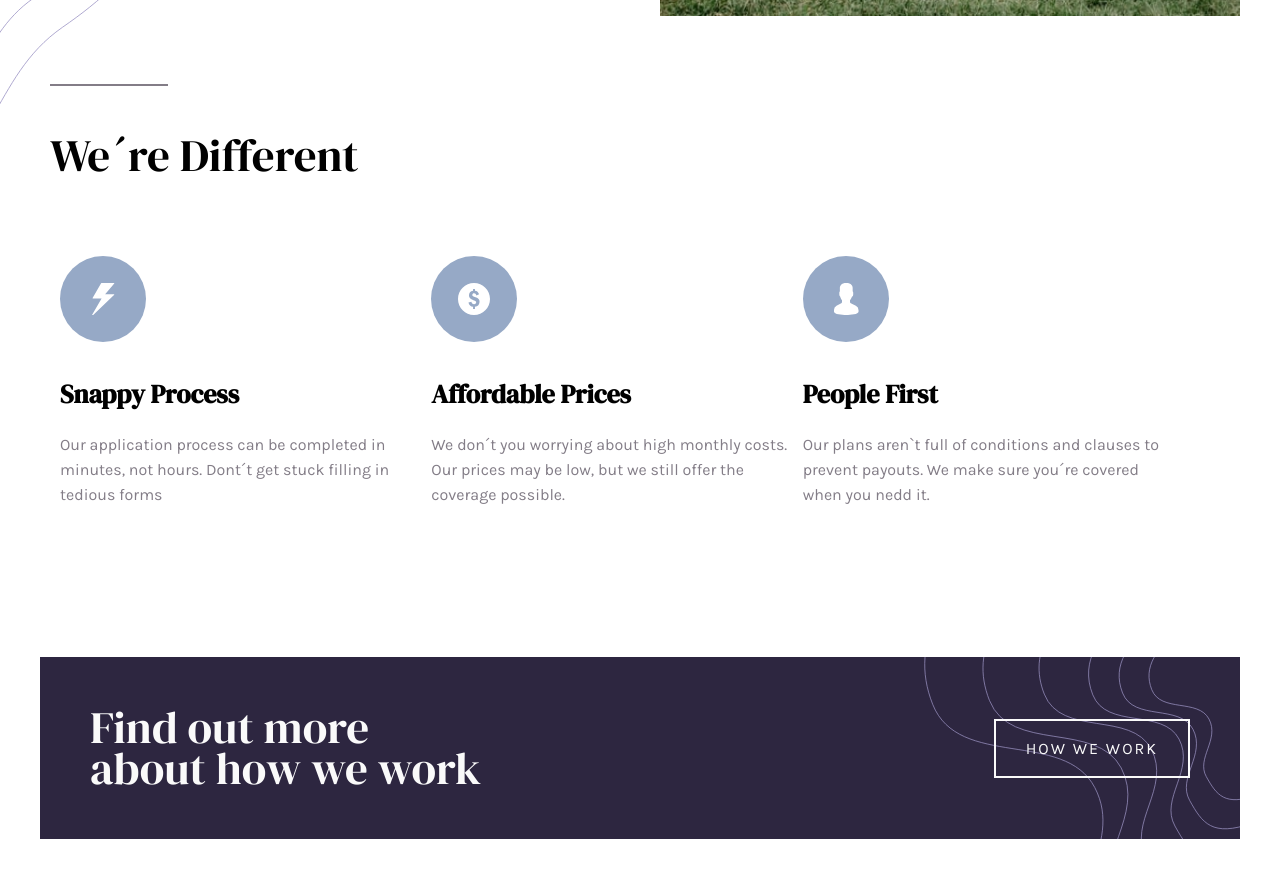
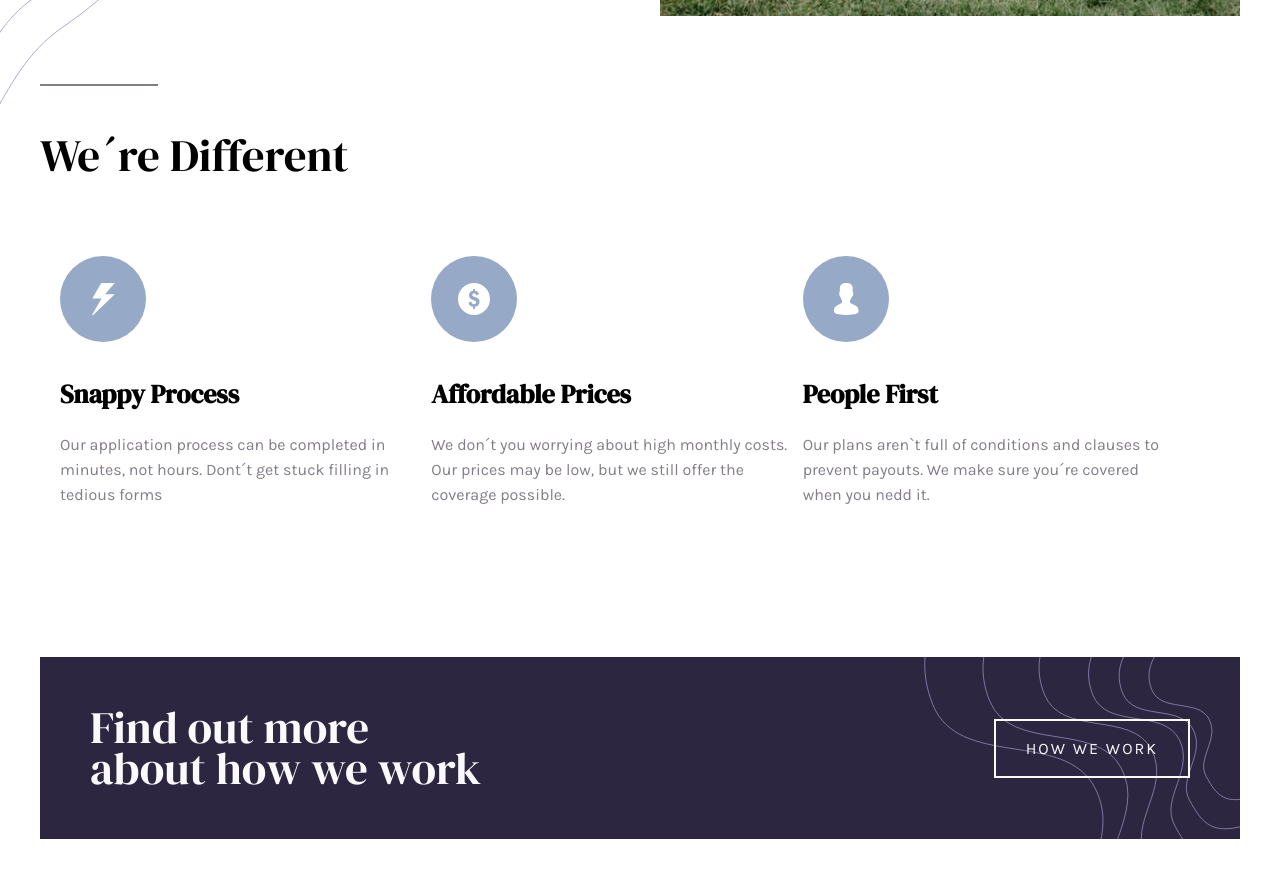
Before and after one commit to higor-costa/pagina-de-destino-insure, a React (Vite) app: page / in a window 1280 px wide. Shown: the part 860-1737 px from the top of the page. Built offline with nearby package versions, Linux system fonts and the light colour scheme.

Commit message:
Ajusta margem do título da main

```diff
--- a/src/style/components/Main.module.scss
+++ b/src/style/components/Main.module.scss
@@ -30,6 +30,9 @@
     font-weight: normal;
     margin-bottom: 80px;
     position: relative;
+    @include device(xxl) {
+      margin: 0 0 80px 0;
+    }
 
     &::before {
       content: "";
```
